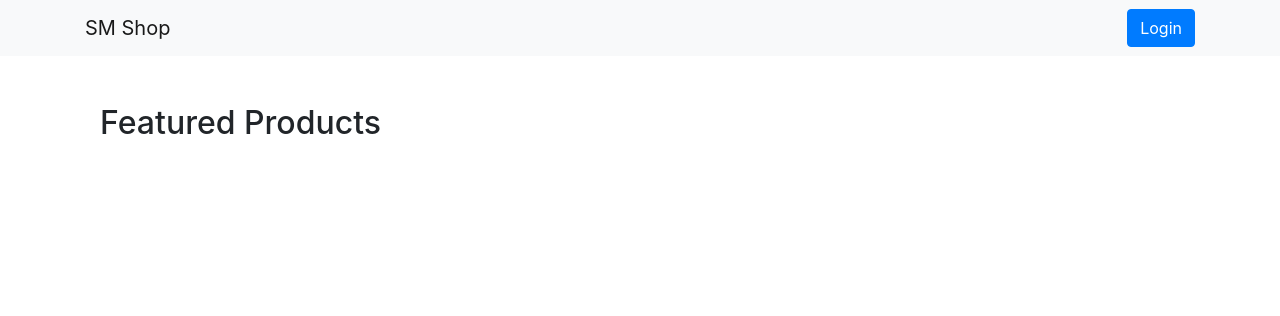
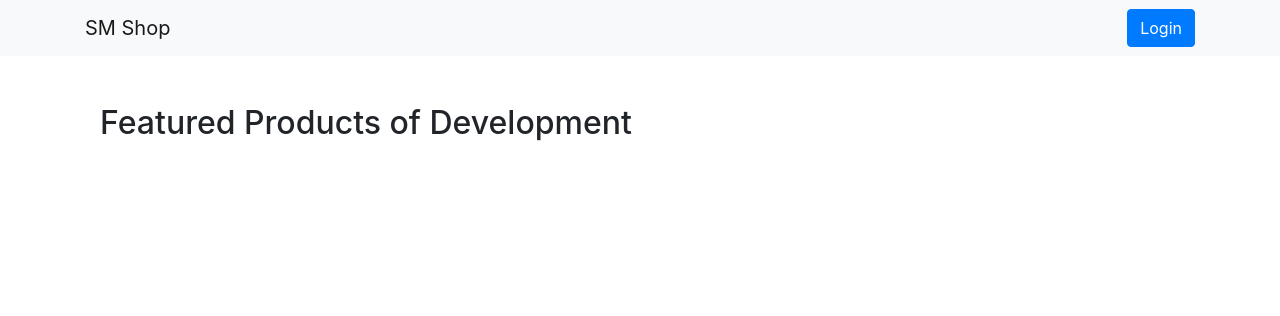
Before and after one commit to m0mins/SM_Shop, a Django app: page / in a window 1280 px wide. Shown: the top 316 px of the page. Run offline with Django 4.2, Linux system fonts and the light colour scheme; data that the repository does not hold is empty; some libraries are stand-ins or nearby versions.

Commit message:
feature name changed from development

```diff
--- a/templates/App_Shop/home.html
+++ b/templates/App_Shop/home.html
@@ -2,7 +2,7 @@
 {% block body_block %}
 
 <div class="container my-5">
-  <h2 class="my-5">Featured Products</h2>
+  <h2 class="my-5">Featured Products of Development</h2>
   <div class="row">
     {% for product in object_list %}
     <div class="col-md-6 col-sm-12 col-lg-3">
```
